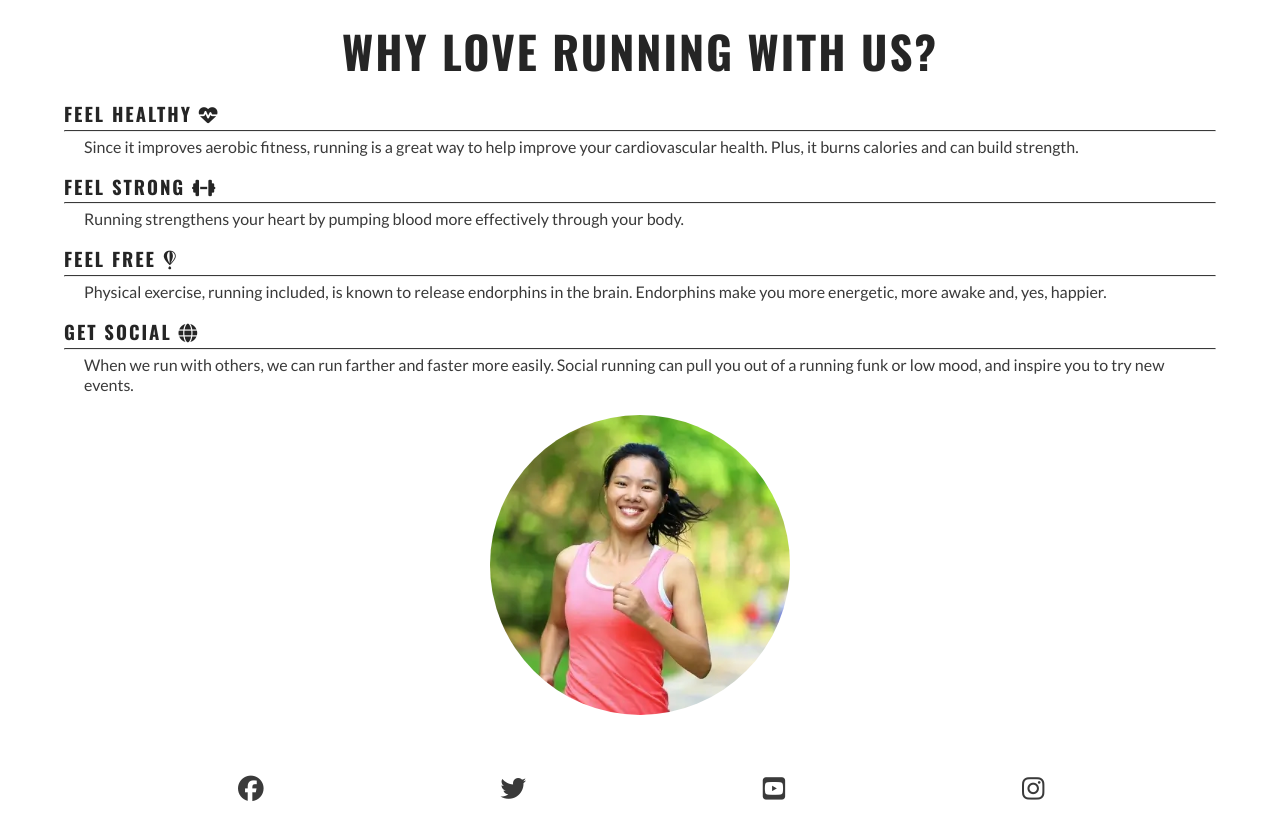
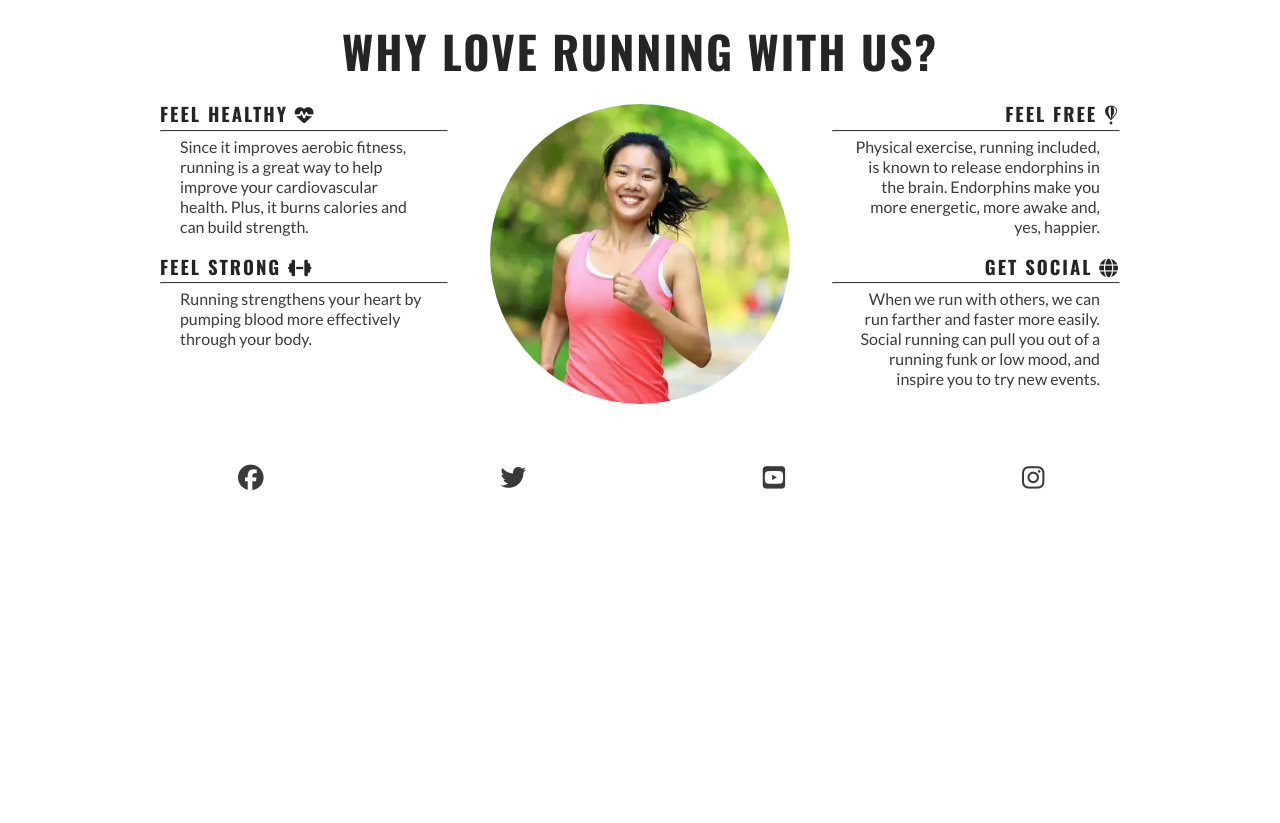
Before and after one commit to akashebaev-ux/love-running, a plain HTML site: page index.html in a window 1280 px wide. Shown: the part 681-1504 px from the top of the page. After the commit the page ends 1193 px from the top, so only its background shows below. Drawn offline with nearby package versions, Linux system fonts and the light colour scheme.

Commit message:
"Make reasons section responsive"

```diff
--- a/assets/css/style.css
+++ b/assets/css/style.css
@@ -197,9 +197,50 @@ main {
         width: 300px;
         right: 50px;
     }
+    /*Reasons section*/
+    #benefits-physical,
+    #benefits-mental {
+        display: flex;
+        flex-direction: column;
+        width: 100%;
+    }
+    #benefits-physical > div,
+    #benefits-mental > div {
+        width: 75%;
+    }
+    #benefits-mental > div {
+        text-align: end;
+        align-self: flex-end;
+    }
 }
 /* Large devices (laptops and desktops, 992px and up)*/
 @media screen and (min-width: 992px) {
     #menu a:hover {
         border-bottom: 1px solid #3a3a3a;}
 }
+
+/* Large devices (laptops and desktops, 1200px and up)*/
+@media screen and (min-width: 1200px) {
+
+    /*Reasons section*/
+
+    #benefits {
+        display: flex;
+        flex-direction: row;
+    }
+    #benefits > div {
+        flex: 1;
+    }
+    #benefits-image {
+        order: 0;
+    }
+    #benefits-mental{
+        order: 1;
+    }
+    #benefits-mental > div {
+        align-self: flex-start;
+    }
+    #benefits-physical > div {
+        align-self: flex-end;
+    }
+}
```
